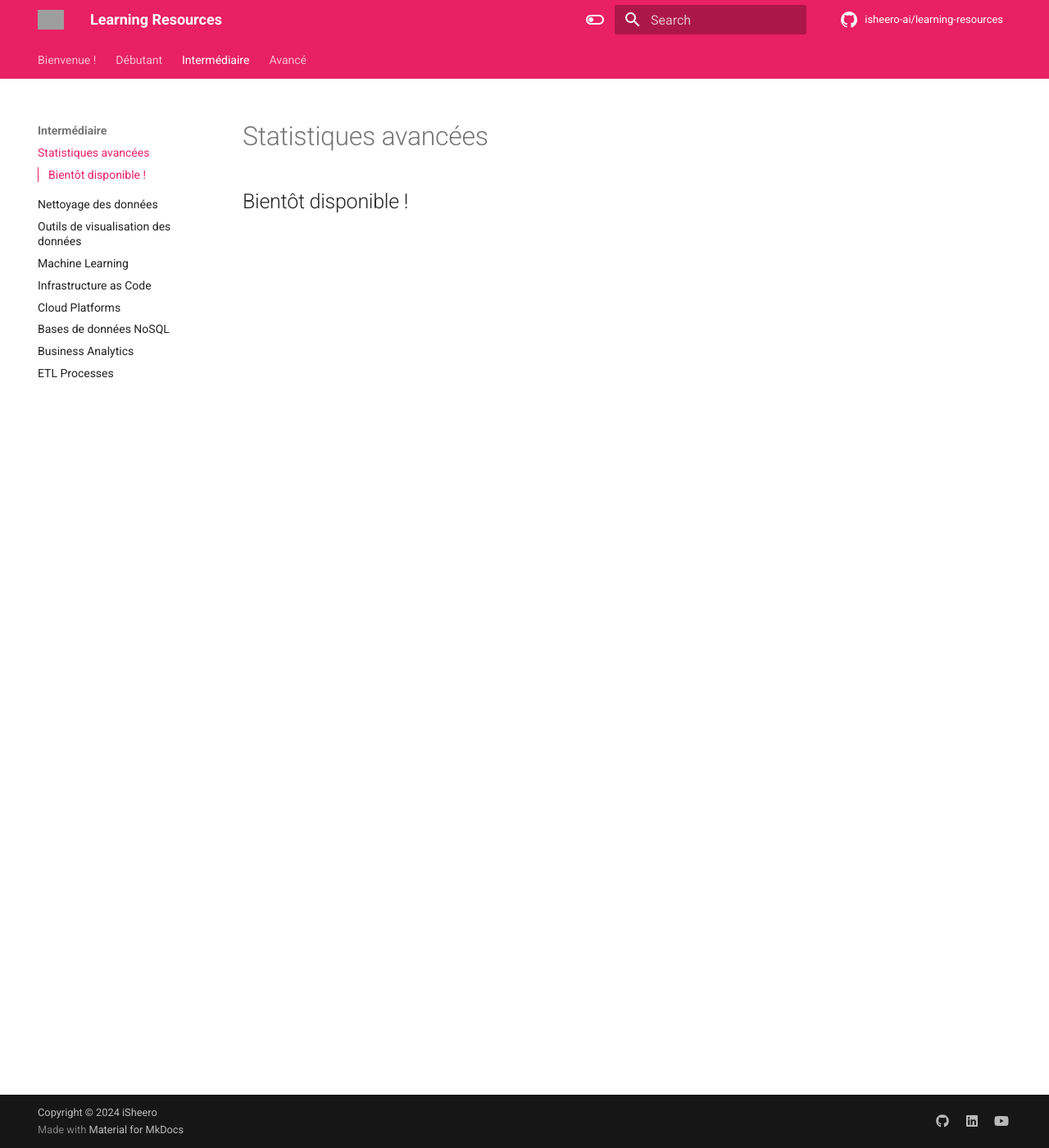
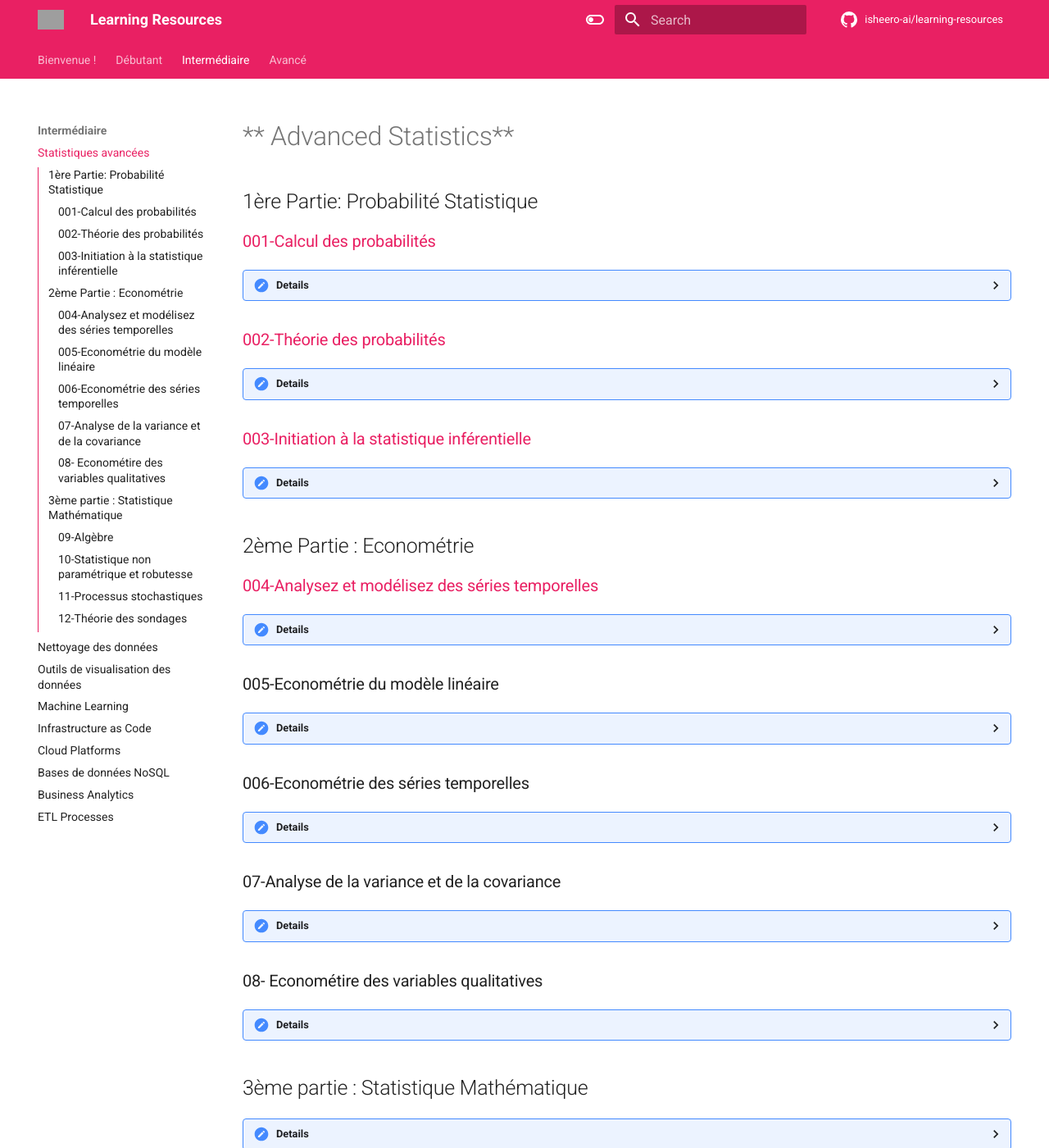
Before and after one commit to iSheero-AI/learning-resources, an MkDocs documentation site: the page built from docs/02-Intermediate Courses/01-Advanced Statistics.md, in a window 1280 px wide and 1400 px high. Shown: the whole window at 82% size. Built offline with MkDocs 1.6.1 and Material for MkDocs 9.7.7, drawn with Linux system fonts in a browser that asks for light colours; comment, search, counter and statistics services are not loaded; some of the changed text lies outside the part shown; grey boxes are pictures that could not be loaded.

Commit message:
Advanced Statistics.md version 1: Proposition des titres

```diff
--- a/docs/02-Intermediate Courses/01-Advanced Statistics.md
+++ b/docs/02-Intermediate Courses/01-Advanced Statistics.md
@@ -1 +1,85 @@
-## Bientôt disponible !
+# ** Advanced Statistics**
+
+## 1ère Partie: Probabilité  Statistique
+
+### [001-Calcul des probabilités](https://openclassrooms.com/fr/courses/4525296-maitrisez-les-bases-des-probabilites)
+<details>
+  <summary>Details</summary>
+  Details
+</details>
+
+### [002-Théorie des probabilités](https://learning.edx.org/course/course-v1:DelftX+MMFEPx+2T2024/home)
+<details>
+  <summary>Details</summary>
+  Details
+</details>
+
+### [003-Initiation à la statistique inférentielle](https://openclassrooms.com/fr/courses/4525306-initiez-vous-a-la-statistique-inferentielle)
+
+<details>
+  <summary>Details</summary>
+  Details
+</details>
+
+## 2ème Partie : Econométrie
+
+### [004-Analysez et modélisez des séries temporelles](https://openclassrooms.com/fr/courses/4525371-analysez-et-modelisez-des-series-temporelles)
+<details>
+  <summary>Details</summary>
+  Details
+</details>
+
+### 005-Econométrie du modèle linéaire
+<details>
+  <summary>Details</summary>
+  Details
+</details>
+
+### 006-Econométrie des séries temporelles
+<details>
+  <summary>Details</summary>
+  Details
+</details>
+
+### 07-Analyse de la variance et de la covariance
+<details>
+  <summary>Details</summary>
+  Details
+</details>
+
+### 08- Econométire des variables qualitatives
+<details>
+  <summary>Details</summary>
+  Details
+</details>
+
+
+## 3ème partie : Statistique Mathématique
+<details>
+  <summary>Details</summary>
+  Details
+</details>
+
+### 09-Algèbre
+<details>
+  <summary>Details</summary>
+  Details
+</details>
+
+### 10-Statistique non paramétrique et robutesse
+<details>
+  <summary>Details</summary>
+  Details
+</details>
+
+### 11-Processus stochastiques
+<details>
+  <summary>Details</summary>
+  Details
+</details>
+
+### 12-Théorie des sondages
+<details>
+  <summary>Details</summary>
+  Details
+</details>
```
